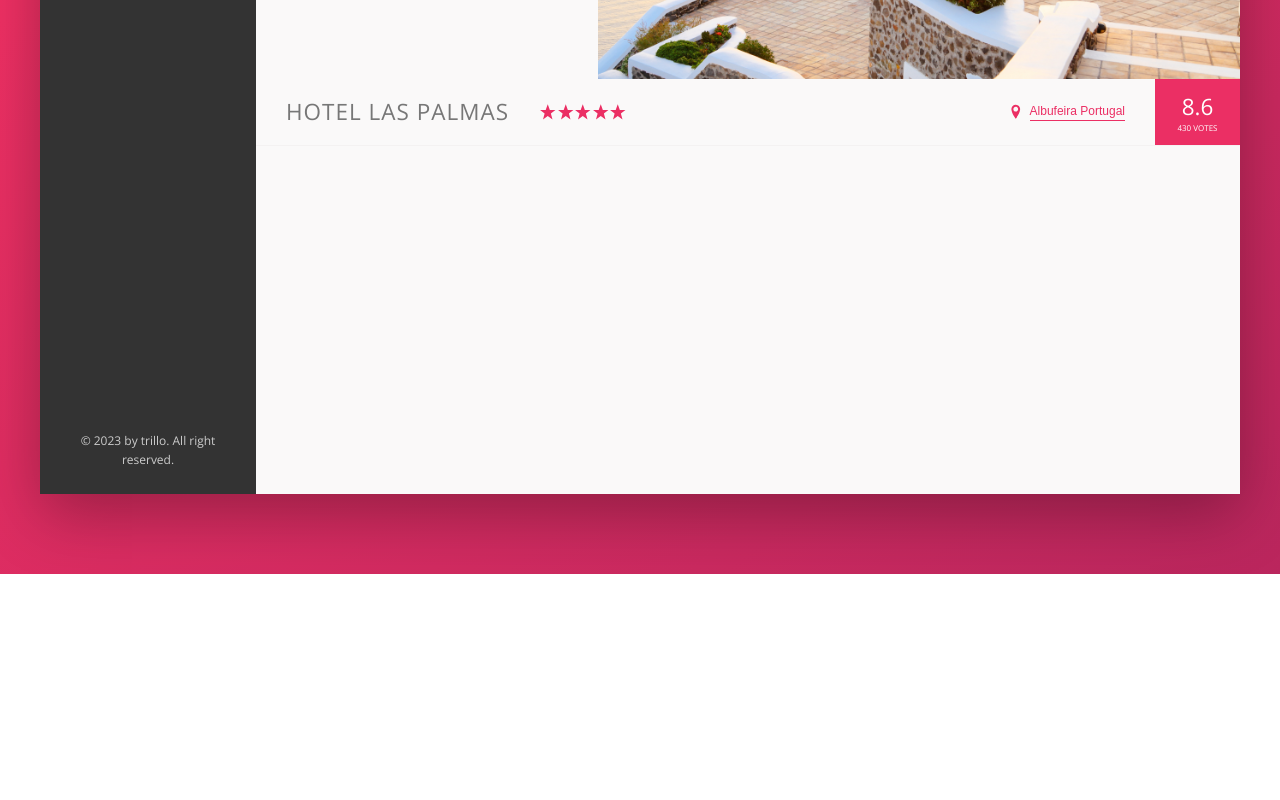
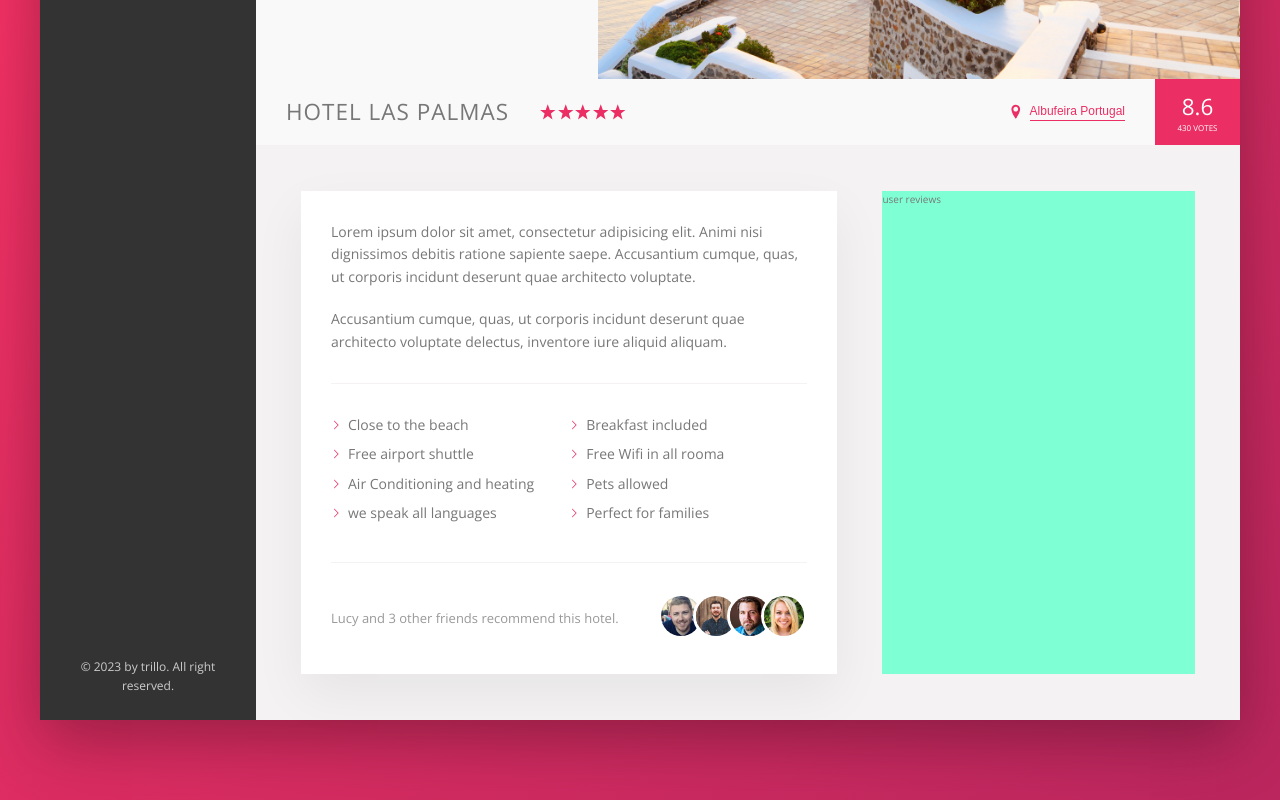
Before and after one commit to PraveenSS3B/Trillo, a website: page index.html in a window 1280 px wide. Shown: the part 456-1256 px from the top of the page. Before the commit the page ends 1030 px from the top, so only its background shows below. Drawn offline with nearby package versions, Linux system fonts and the light colour scheme.

Commit message:
decription section completed

```diff
--- a/index.html
+++ b/index.html
@@ -144,6 +144,58 @@
               <div class="overview__rating-count">430 votes</div>
             </div>
           </div>
+          <div class="detail">
+            <div class="description">
+              <p class="paragraph">
+                Lorem ipsum dolor sit amet, consectetur adipisicing elit. Animi
+                nisi dignissimos debitis ratione sapiente saepe. Accusantium
+                cumque, quas, ut corporis incidunt deserunt quae architecto
+                voluptate.
+              </p>
+              <p class="paragraph">
+                Accusantium cumque, quas, ut corporis incidunt deserunt quae
+                architecto voluptate delectus, inventore iure aliquid aliquam.
+              </p>
+              <ul class="list">
+                <li class="list__item">Close to the beach</li>
+                <li class="list__item">Breakfast included</li>
+                <li class="list__item">Free airport shuttle</li>
+                <li class="list__item">Free Wifi in all rooma</li>
+                <li class="list__item">Air Conditioning and heating</li>
+                <li class="list__item">Pets allowed</li>
+                <li class="list__item">we speak all languages</li>
+                <li class="list__item">Perfect for families</li>
+              </ul>
+              <div class="recommend">
+                <p class="recommend__count">
+                  Lucy and 3 other friends recommend this hotel.
+                </p>
+                <div class="recommend__friends">
+                  <img
+                    src="img/user-3.jpg"
+                    alt="Friend 1"
+                    class="recommend__photo"
+                  />
+                  <img
+                    src="img/user-4.jpg"
+                    alt="Friend 2"
+                    class="recommend__photo"
+                  />
+                  <img
+                    src="img/user-5.jpg"
+                    alt="Friend 3"
+                    class="recommend__photo"
+                  />
+                  <img
+                    src="img/user-6.jpg"
+                    alt="Friend 4"
+                    class="recommend__photo"
+                  />
+                </div>
+              </div>
+            </div>
+            <div class="user-reviews">user reviews</div>
+          </div>
         </main>
       </div>
     </div>
--- a/package.json
+++ b/package.json
@@ -4,7 +4,7 @@
   "description": "Landing page for Trillo",
   "main": "index.js",
   "scripts": {
-    "watch:sass": "node-sass sass/main.scss css/style.css",
+    "watch:sass": "node-sass sass/main.scss css/style.css -w",
     "devserver": "live-server",
     "start": "npm-run-all --parallel watch:sass devserver",
     "compile:sass": "node-sass sass/main.scss css/style.comp.css",
--- a/sass/_base.scss
+++ b/sass/_base.scss
@@ -12,6 +12,7 @@
   --color-grey-dark-3: #999;
 
   --shadow-dark: 0 2rem 6rem rgba(0, 0, 0, 0.3);
+  --line: 1px solid var(--color-grey-light-2);
 }
 
 * {
--- a/sass/_components.scss
+++ b/sass/_components.scss
@@ -265,3 +265,61 @@
     box-shadow: none;
   }
 }
+
+.paragraph:not(:last-of-type) {
+  margin-bottom: 2rem;
+}
+
+.list {
+  margin: 3rem 0;
+  border-top: var(--line);
+  border-bottom: var(--line);
+  padding: 3rem 0;
+  list-style: none;
+  display: flex;
+  flex-wrap: wrap;
+  &__item {
+    flex: 0 0 50%;
+    margin-bottom: 0.7rem;
+  }
+
+  &__item::before {
+    content: "";
+    display: inline-block;
+    height: 1rem;
+    width: 1rem;
+    margin-right: 0.7rem;
+    // We Can't change the color of svg if styled using -> background-image property
+    // Older Browsers
+    // background-image: url(../img/chevron-thin-right.svg);
+    // background-size: cover;
+
+    // New Way
+    background-color: var(--color-primary);
+    -webkit-mask-image: url(../img/chevron-thin-right.svg);
+    -webkit-mask-size: cover;
+    // Uncomment if this functionality is already implemented in all browsers
+    // mask-image: url(../img/chevron-thin-right.svg);
+    // mask-size: cover;
+  }
+}
+
+.recommend {
+  display: flex;
+  align-items: center;
+  font-size: 1.3rem;
+  &__count {
+    margin-right: auto;
+    color: var(--color-grey-dark-3);
+  }
+  &__photo {
+    box-sizing: content-box;
+    height: 4rem;
+    width: 4rem;
+    border-radius: 50%;
+    border: 3px solid #fff;
+    &:not(:last-child) {
+      margin-right: -1.5rem;
+    }
+  }
+}
--- a/sass/_layout.scss
+++ b/sass/_layout.scss
@@ -10,7 +10,7 @@
   font-size: 1.4rem;
   height: 7rem;
   background-color: #fff;
-  border-bottom: 1px solid var(--color-grey-light-2);
+  border-bottom: var(--line);
   display: flex;
   justify-content: space-between;
   align-items: center;
@@ -29,6 +29,26 @@
 }
 
 .hotel-view {
-  height: 80rem;
   flex: 1;
 }
+
+.detail {
+  display: flex;
+  padding: 4.5rem;
+  background-color: var(--color-grey-light-2);
+  border-bottom: var(--line);
+}
+
+.description {
+  font-size: 1.4rem;
+  background-color: #fff;
+  box-shadow: 0 2rem 5rem rgba(0, 0, 0, 0.06);
+  padding: 3rem;
+  flex: 0 0 60%;
+  margin-right: 4.5rem;
+}
+
+.user-reviews {
+  background-color: aquamarine;
+  flex: 1;
+}
```
Also changed, not shown: css/style.css.
